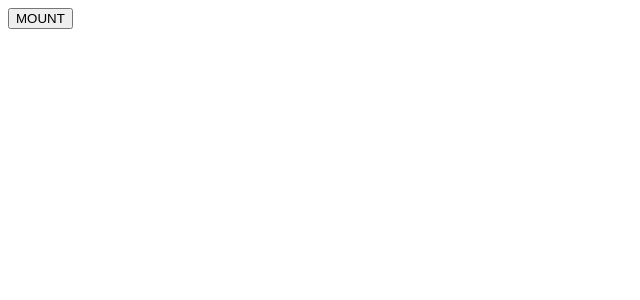
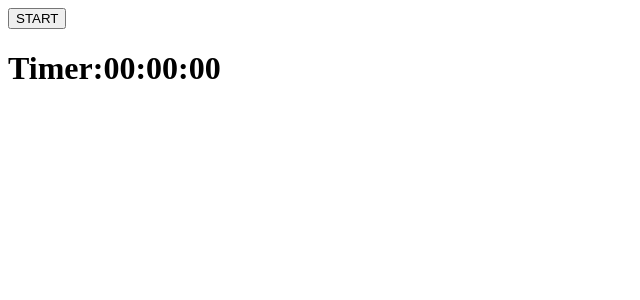
Before and after one commit to meghna7838/Understanding-Lifecycle, a React (Create React App) app in the folder understanding/: page / in a window 1280 px wide. Shown: the top 300 px of the page, without its empty margins (0-640 px from the left). Built offline with nearby package versions, Linux system fonts and the light colour scheme.

Commit message:
Updating methods in details

```diff
--- a/understanding/src/App.js
+++ b/understanding/src/App.js
@@ -5,17 +5,17 @@ class  App extends React.Component {
   constructor(){
     super();
     this.state =  {
-      mount : false
+      start : false
     }
   }
   handleClick=()=>{
-    this.setState((prevState)=>({ mount:!prevState.mount
+    this.setState((prevState)=>({ start:!prevState.start
     }))
   }
   render(){
     return(<>
-      <button onClick={this.handleClick}>{this.state.mount?"UNMOUNT":"MOUNT"}</button>
-      {this.state.mount?<TimerOne/>:null}
+      <button onClick={this.handleClick}>{this.state.start?"STOP":"START"}</button>
+      <TimerOne start={this.state.start}/>
       </>
     );
   }
--- a/understanding/src/TimerOne.js
+++ b/understanding/src/TimerOne.js
@@ -36,7 +36,7 @@ console.log("_____________________________________________________");
 
  this.timer = setInterval(() => {
     this.setState((prevState) => ({ time: prevState.time + 1 }));
-  }, 1000);
+  }, 10000);
 }
 
 getSnapshotBeforeUpdate(prevProps, prevState)
@@ -45,9 +45,12 @@ getSnapshotBeforeUpdate(prevProps, prevState)
     return null;
 }
 
-componentDidUpdate(){
+componentDidUpdate(prevProps,prevState,snapshot){
     console.log("TimeOne componentDidUpdate");
     console.log("_____________________________________________________");
+    console.log("PrevProp",prevProps);
+    console.log("PrevState",prevState);
+    console.log("SNapshot from getSnapshotBeforeUpdate",snapshot)
     if(this.state.time==10)
         {
     clearInterval(this.timer);
```
